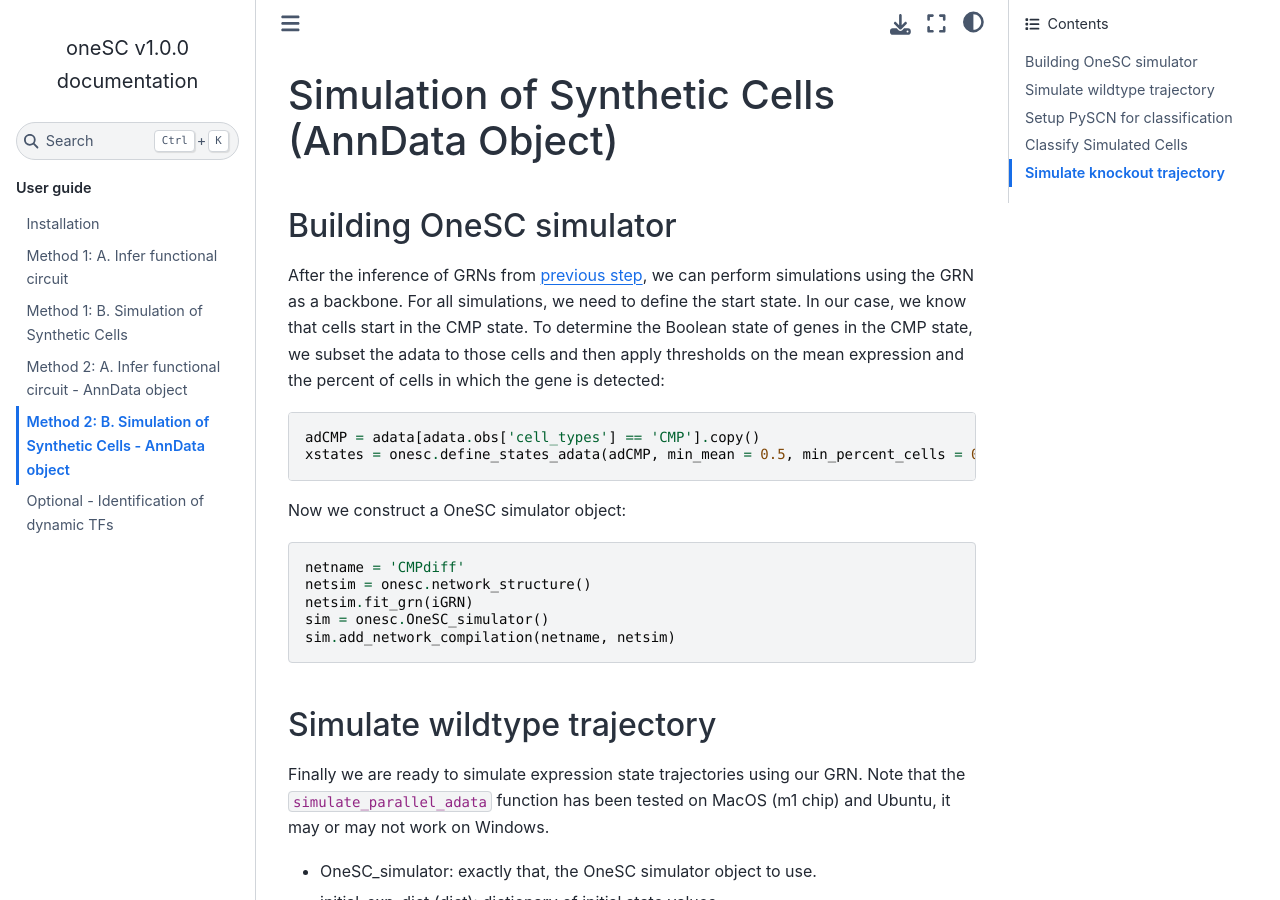
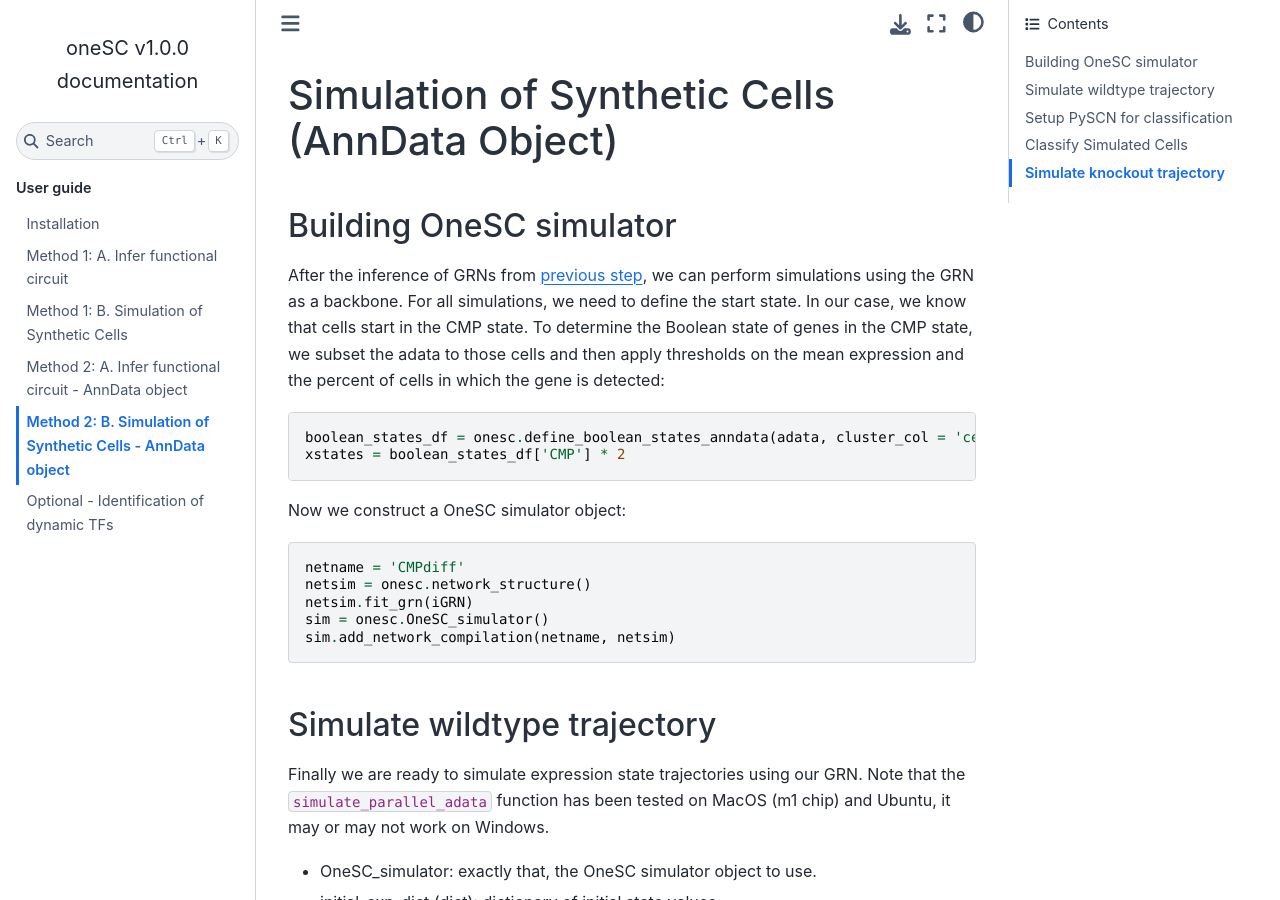
Before and after one commit to CahanLab/oneSC, a Sphinx documentation site: the page built from docs/source/simulation_syn_cells_scanpy.md, in a window 1280 px wide and 900 px high. Built offline with Sphinx 7.4.7 and the Sphinx Book theme 1.1.4, drawn with Linux system fonts in a browser that asks for light colours.

Commit message:
updated code to generate initial Boolean profiles

````diff
--- a/docs/source/simulation_syn_cells_scanpy.md
+++ b/docs/source/simulation_syn_cells_scanpy.md
@@ -3,8 +3,8 @@
 ### Building OneSC simulator
 After the inference of GRNs from [previous step](infer_grn_scanpy.md), we can perform simulations using the GRN as a backbone. For all simulations, we need to define the start state. In our case, we know that cells start in the CMP state. To determine the Boolean state of genes in the CMP state, we subset the adata to those cells and then apply thresholds on the mean expression and the percent of cells in which the gene is detected:
 ```
-adCMP = adata[adata.obs['cell_types'] == 'CMP'].copy()
-xstates = onesc.define_states_adata(adCMP, min_mean = 0.5, min_percent_cells = 0.20) * 2
+boolean_states_df = onesc.define_boolean_states_anndata(adata, cluster_col = 'cell_types')
+xstates = boolean_states_df['CMP'] * 2
 ```
 Now we construct a OneSC simulator object:
 ```
````
